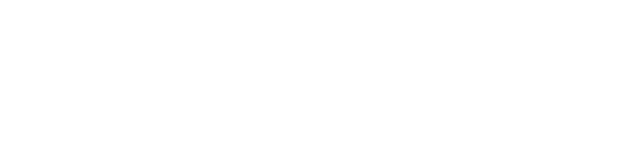
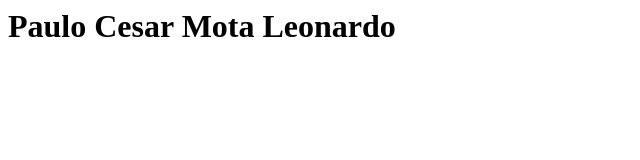
Before and after one commit to paulocesarml/curso-git, a plain HTML site: page index.html in a window 1280 px wide. Shown: the whole page, without its empty margins (0-640 px from the left). Drawn offline with Linux system fonts and the light colour scheme.

Commit message:
Titulo da pagina

```diff
--- a/index.html
+++ b/index.html
@@ -2,5 +2,6 @@
     <head>
     </head>
     <body>
+        <h1>Paulo Cesar Mota Leonardo</h1>
     </body>
 </head>
```
